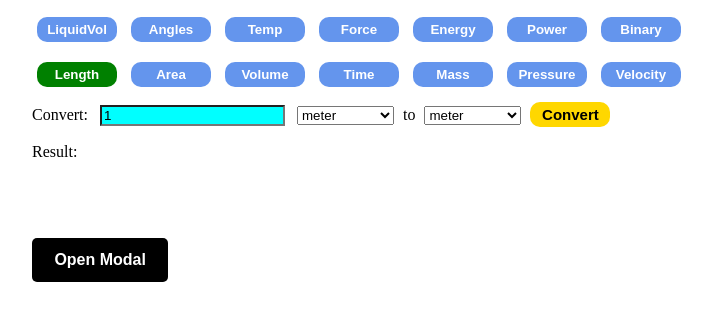
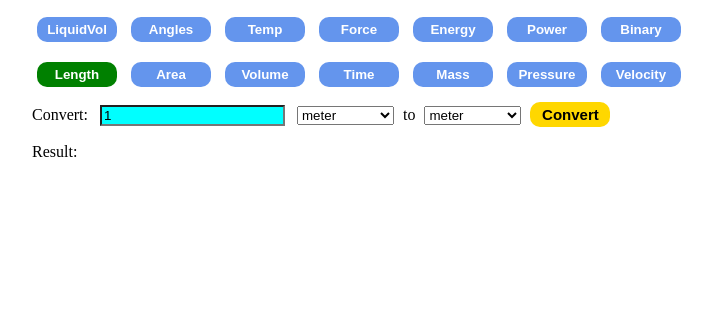
Before and after one commit to KenStern1219/UnitConversion, a website: page UnitConversion.html in a window 1280 px wide. Shown: the part 368-688 px from the top of the page, without its empty margins (281-993 px from the left). Drawn offline with Linux system fonts and the light colour scheme.

Commit message:
Forgot to save after last change to remove 'Open Modal' button

```diff
--- a/UnitConversion.html
+++ b/UnitConversion.html
@@ -70,7 +70,6 @@
             </section>
 
             <div class="overlay hidden"></div>
-            <button class="btn btn-open">Open Modal</button>
 
         </main>
         <script src = "translateName.js"></script>
```
